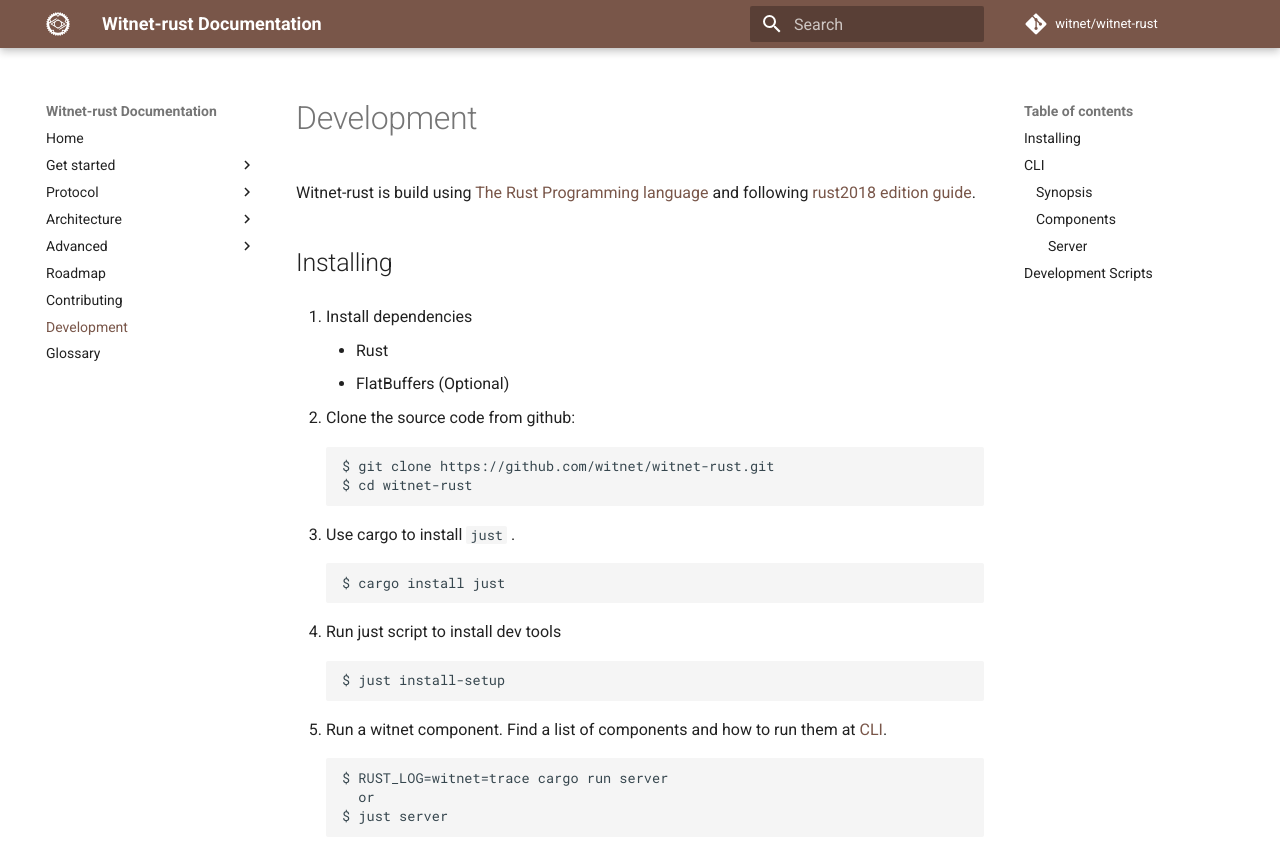
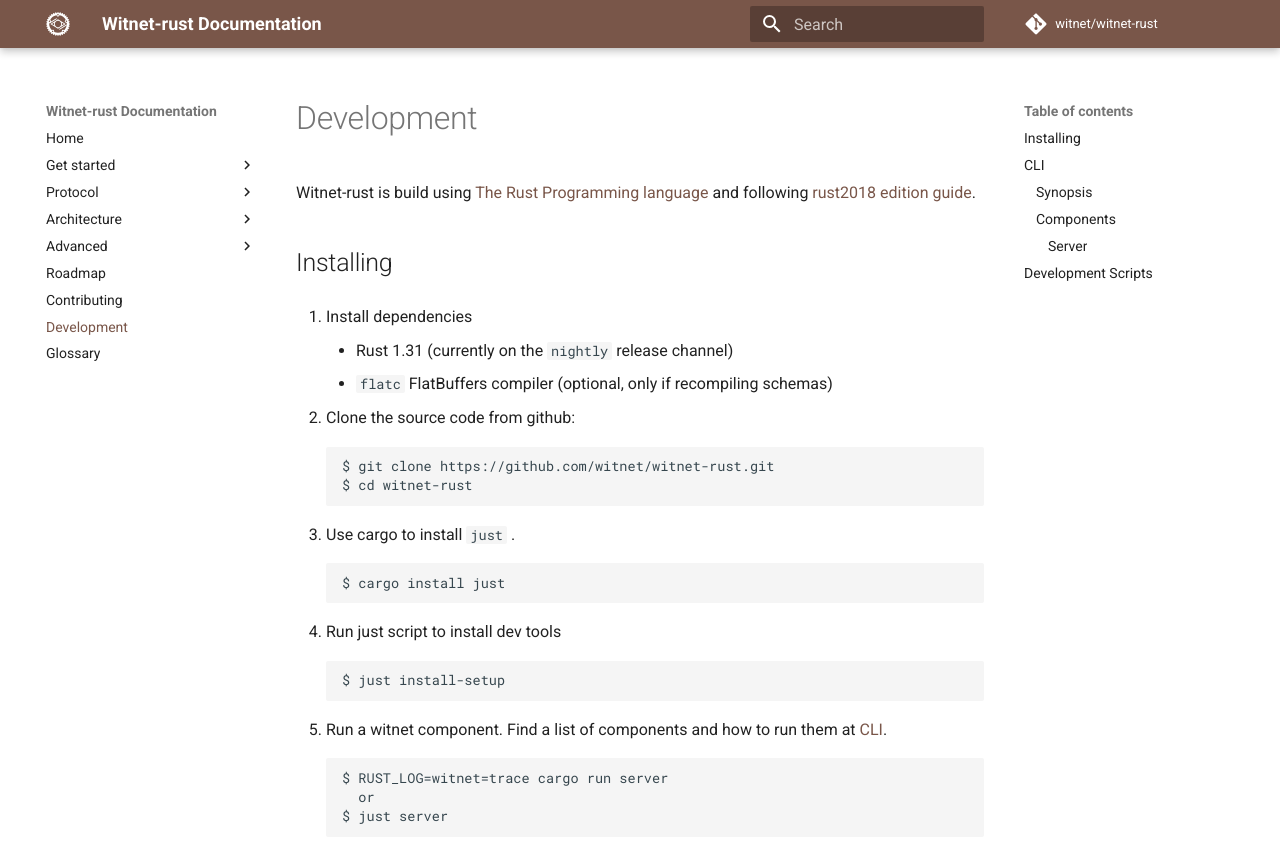
Before and after one commit to witnet/witnet-rust, an MkDocs documentation site: the page built from docs/development.md, in a window 1280 px wide and 900 px high. Shown: the top 863 px of the window. Built offline with MkDocs 1.6.1 and Material for MkDocs 9.7.7, drawn with Linux system fonts in a browser that asks for light colours; comment, search, counter and statistics services are not loaded.

Commit message:
build(rust): move to nightly release channel (v1.31/rust2018)

````diff
--- a/docs/development.md
+++ b/docs/development.md
@@ -4,8 +4,8 @@
 ## Installing
 
 1. Install dependencies
-    - Rust
-    - FlatBuffers (Optional)
+    - Rust 1.31 (currently on the `nightly` release channel)
+    - `flatc` FlatBuffers compiler (optional, only if recompiling schemas)
 
 2. Clone the source code from github:
   ```
````
Also changed, not shown: .travis.yml (+3 -5 lines).
